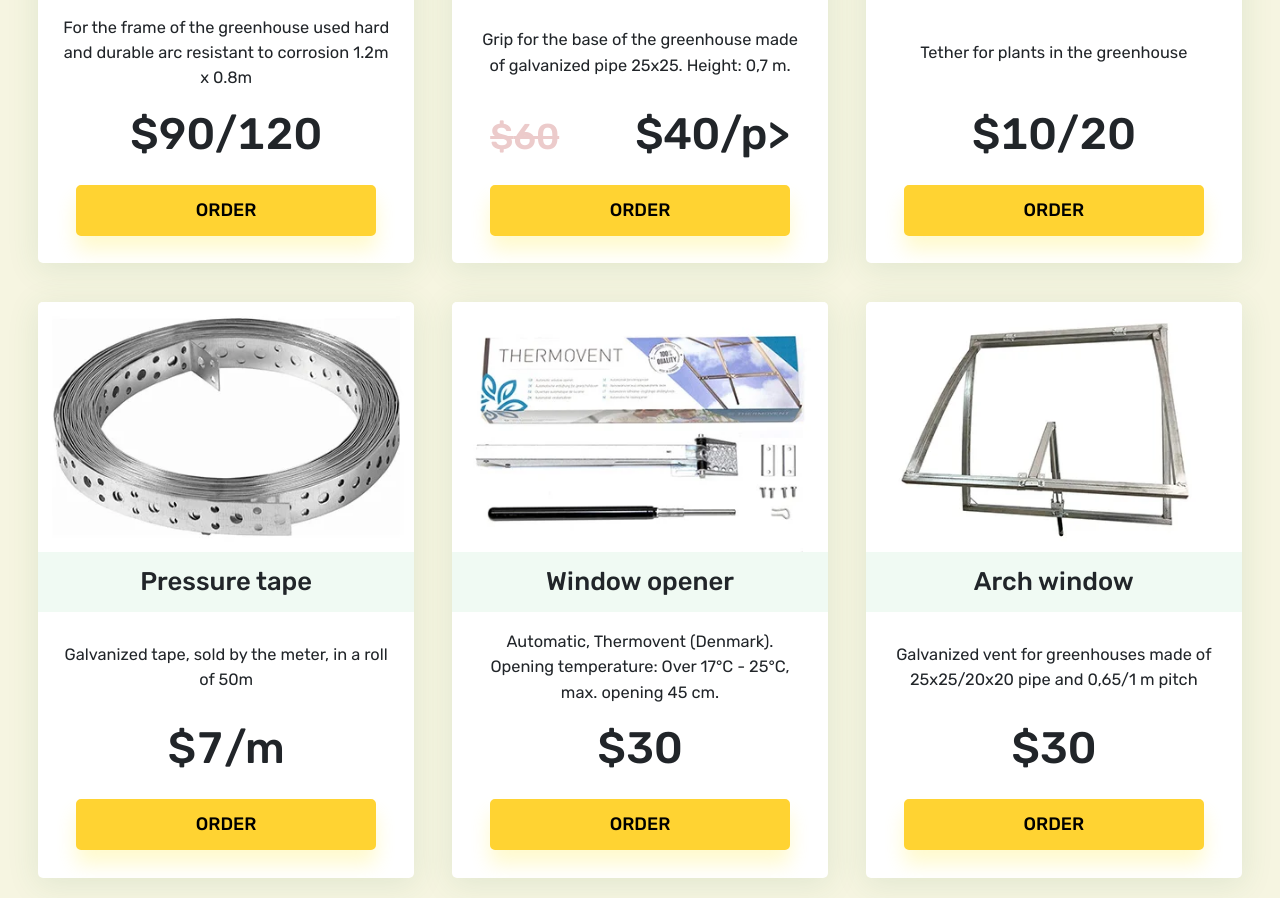
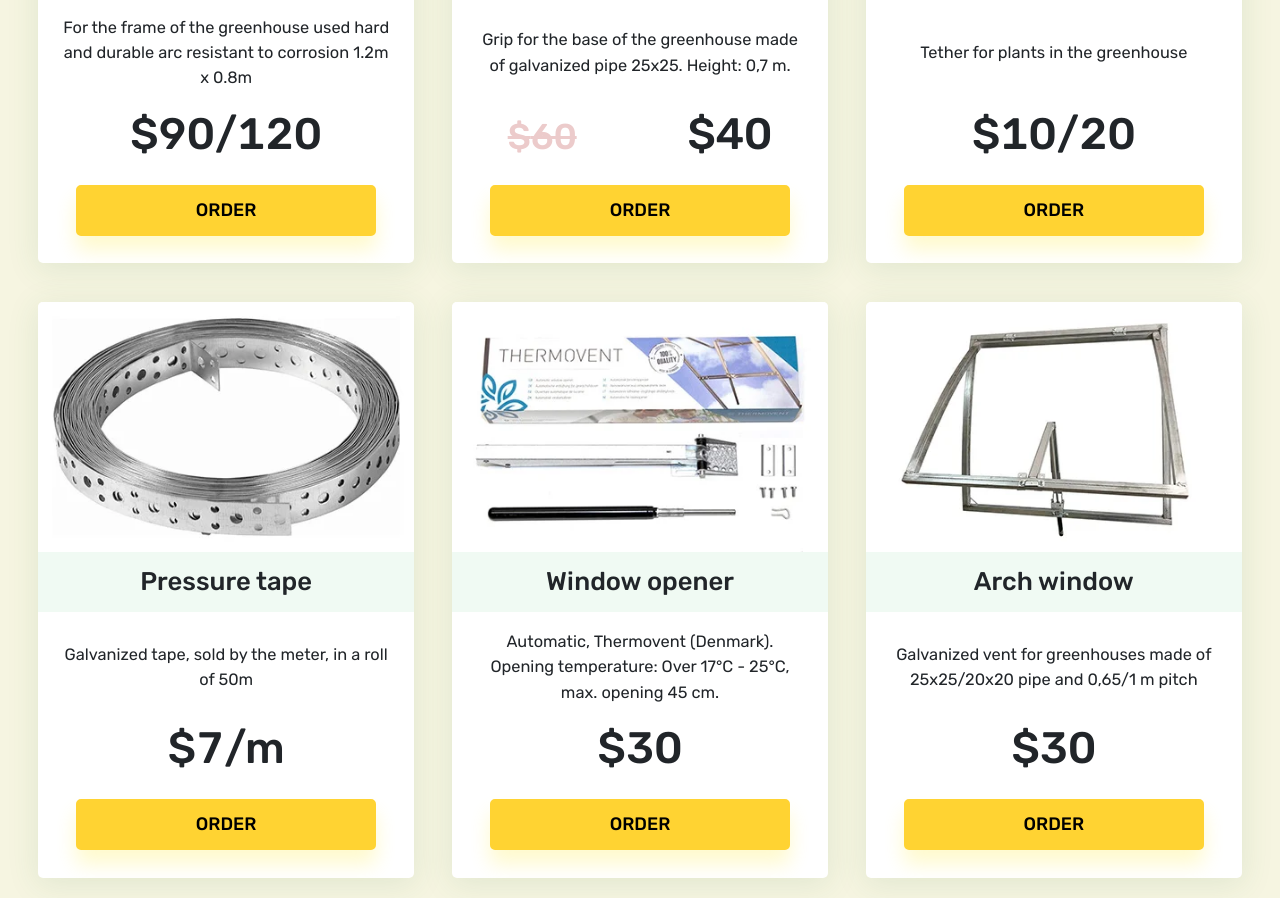
Before and after one commit to bodilov-sergey/farmer, a plain HTML site: page index.html in a window 1280 px wide. Shown: the part 5707-6605 px from the top of the page. Drawn offline with Linux system fonts and the light colour scheme.

Commit message:
Update index.html

```diff
--- a/index.html
+++ b/index.html
@@ -1616,7 +1616,7 @@
                             </p>
                             <div class="price">
                                 <p class="price__old">$<span>60</span></p>
-                                <p class="price__new">$<span>40</span>/p>
+                                <p class="price__new">$<span>40</span></p>
                             </div>
                             <div class="card__btn">
                                 <button
```
